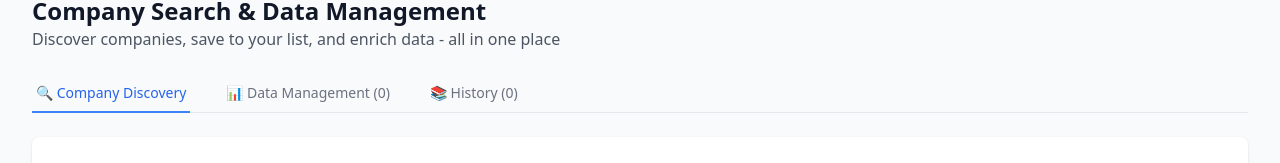
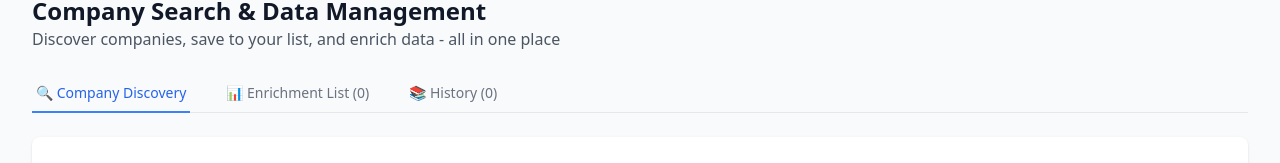
Before and after one commit to tjleafty/exit-school-off-market-tool, a Next.js app: page /dashboard/company-enrichment in a window 1280 px wide. Shown: the part 117-280 px from the top of the page. Built offline with nearby package versions, Linux system fonts and the light colour scheme.

Commit message:
Rename Data Management tab to Enrichment List for clarity

```diff
--- a/app/dashboard/company-enrichment/page.js
+++ b/app/dashboard/company-enrichment/page.js
@@ -643,7 +643,7 @@ export default function CompanyManagementPage() {
                       : 'border-transparent text-gray-500 hover:text-gray-700 hover:border-gray-300'
                   }`}
                 >
-                  📊 Data Management ({savedCompanies.length})
+                  📊 Enrichment List ({savedCompanies.length})
                 </button>
                 <button
                   onClick={() => {
```
